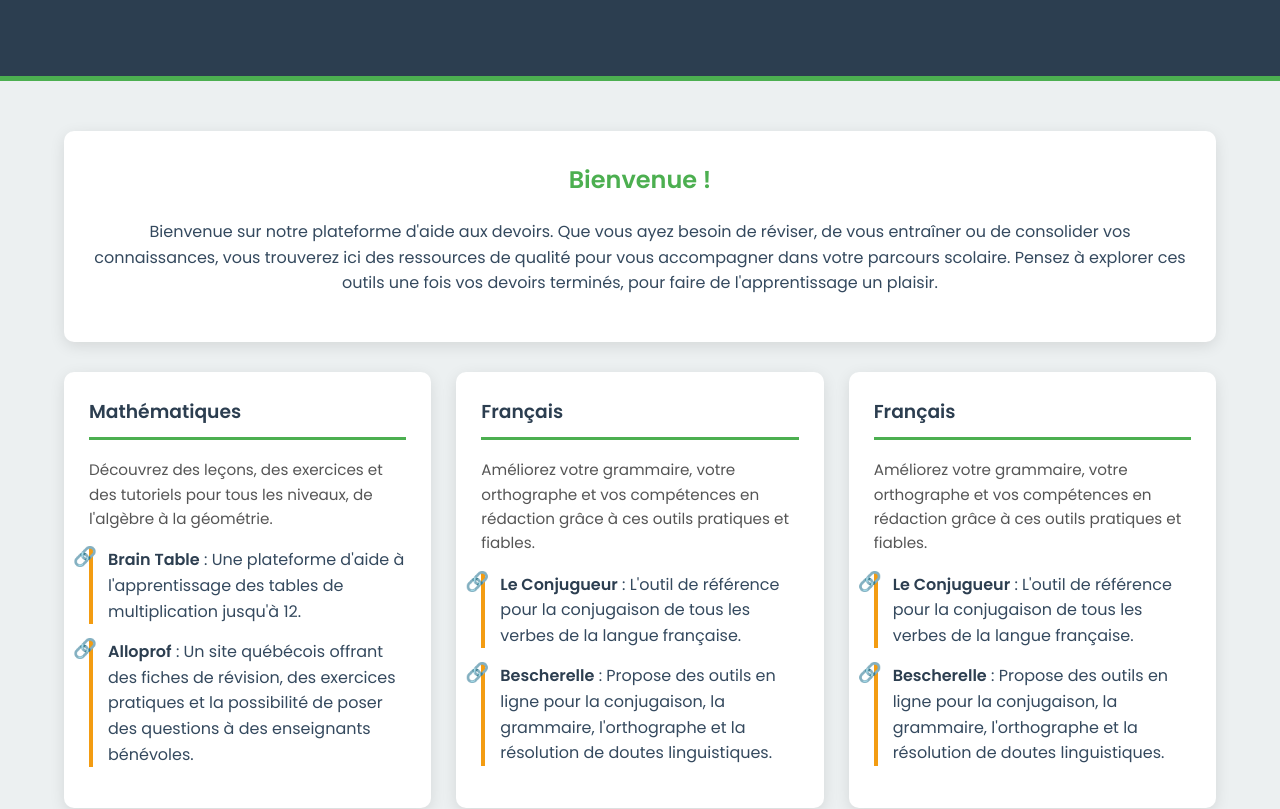
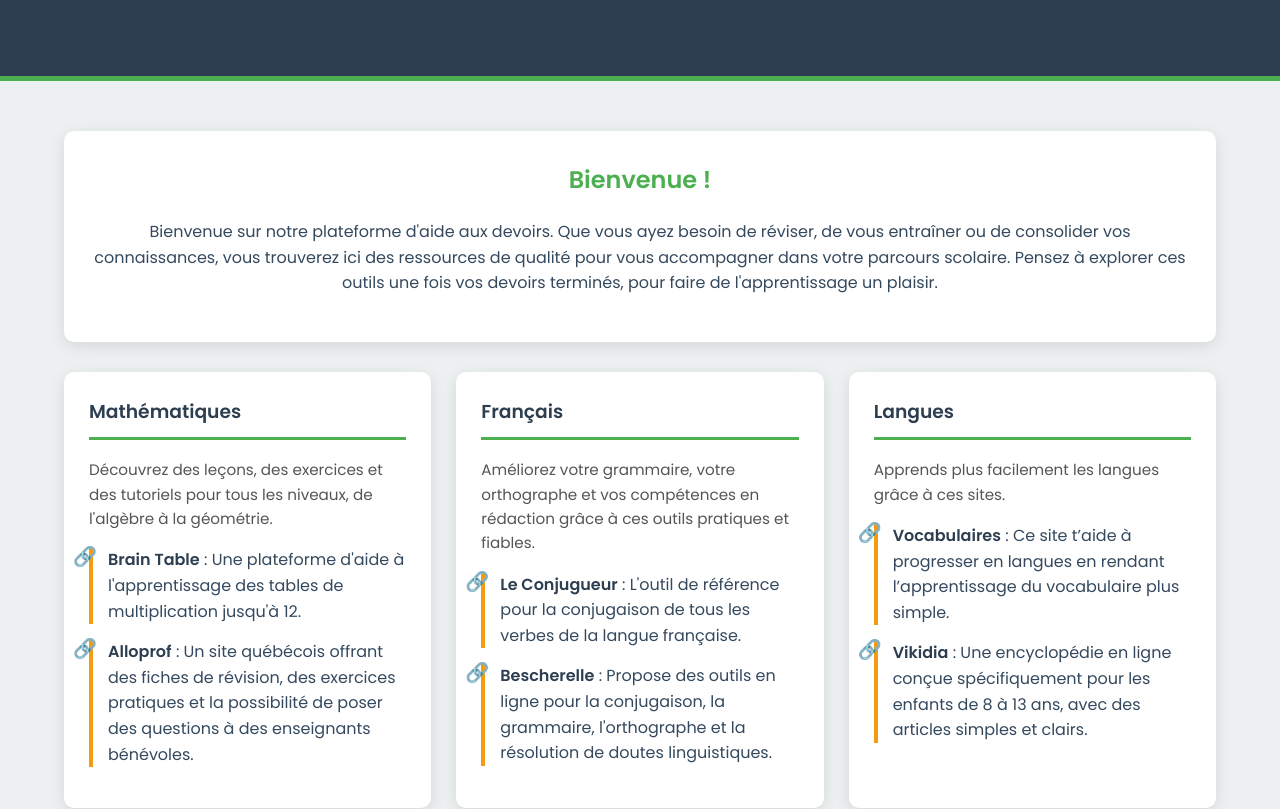
Before and after one commit to Balou201/Auxilium, a plain HTML site: page Acceuil.html in a window 1280 px wide. Shown: the part 181-990 px from the top of the page. Drawn offline with Linux system fonts and the light colour scheme.

Commit message:
Update Acceuil.html

```diff
--- a/Acceuil.html
+++ b/Acceuil.html
@@ -192,19 +192,6 @@
             </div>
 
             <div class="category-card">
-                <h3>Français</h3>
-                <p>Améliorez votre grammaire, votre orthographe et vos compétences en rédaction grâce à ces outils pratiques et fiables.</p>
-                <ul>
-                    <li>
-                        <a href="https://leconjugueur.lefigaro.fr/" class="site-link" target="_blank">Le Conjugueur</a> : L'outil de référence pour la conjugaison de tous les verbes de la langue française.
-                    </li>
-                    <li>
-                        <a href="https://bescherelle.com/outils-en-ligne" class="site-link" target="_blank">Bescherelle</a> : Propose des outils en ligne pour la conjugaison, la grammaire, l'orthographe et la résolution de doutes linguistiques.
-                    </li>
-                </ul>
-            </div>
-
-            <div class="category-card">
                 <h3>Langues</h3>
                 <p>Apprends plus facilement les langues grâce à ces sites.</p>
                 <ul>
```
